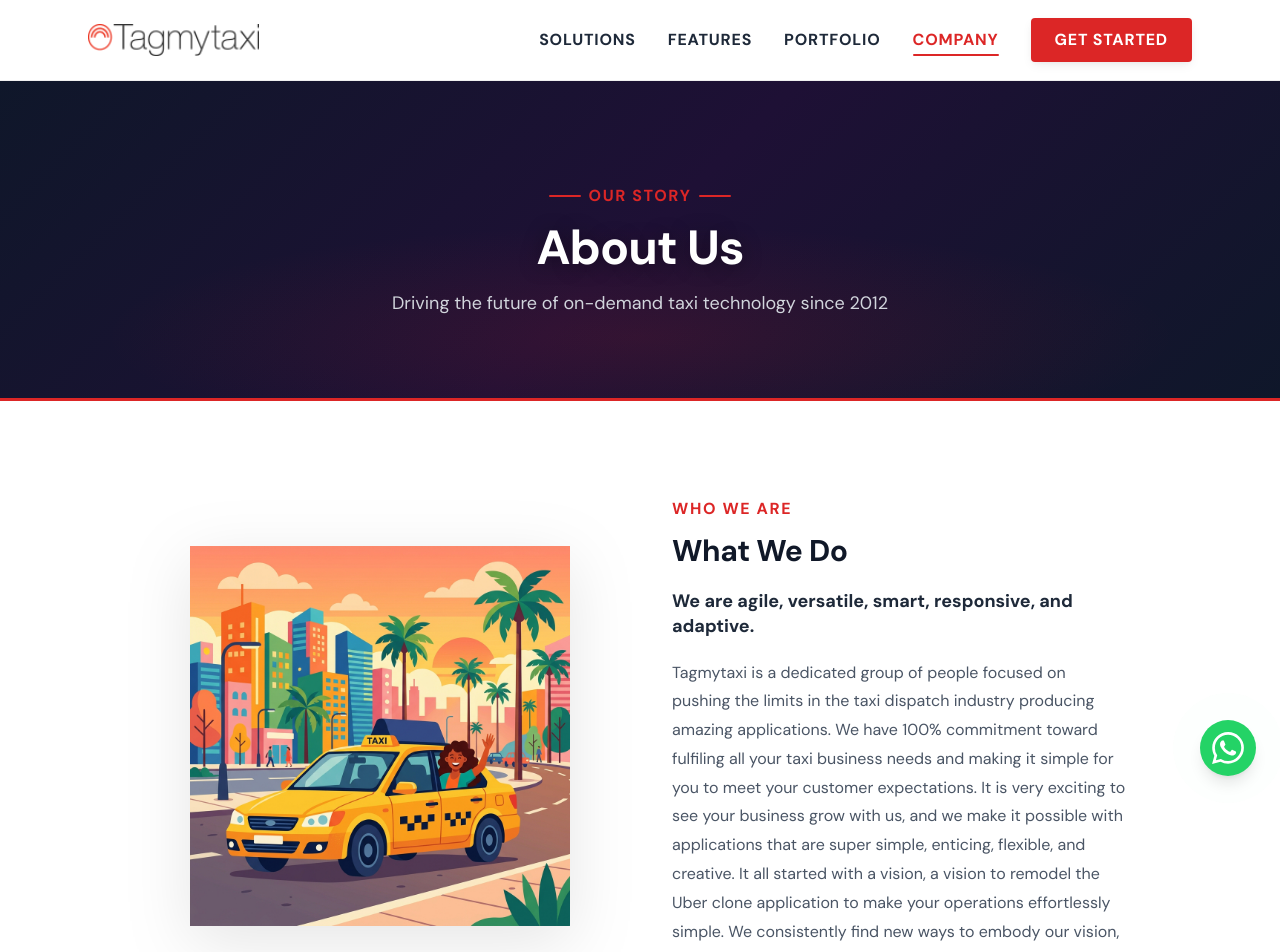
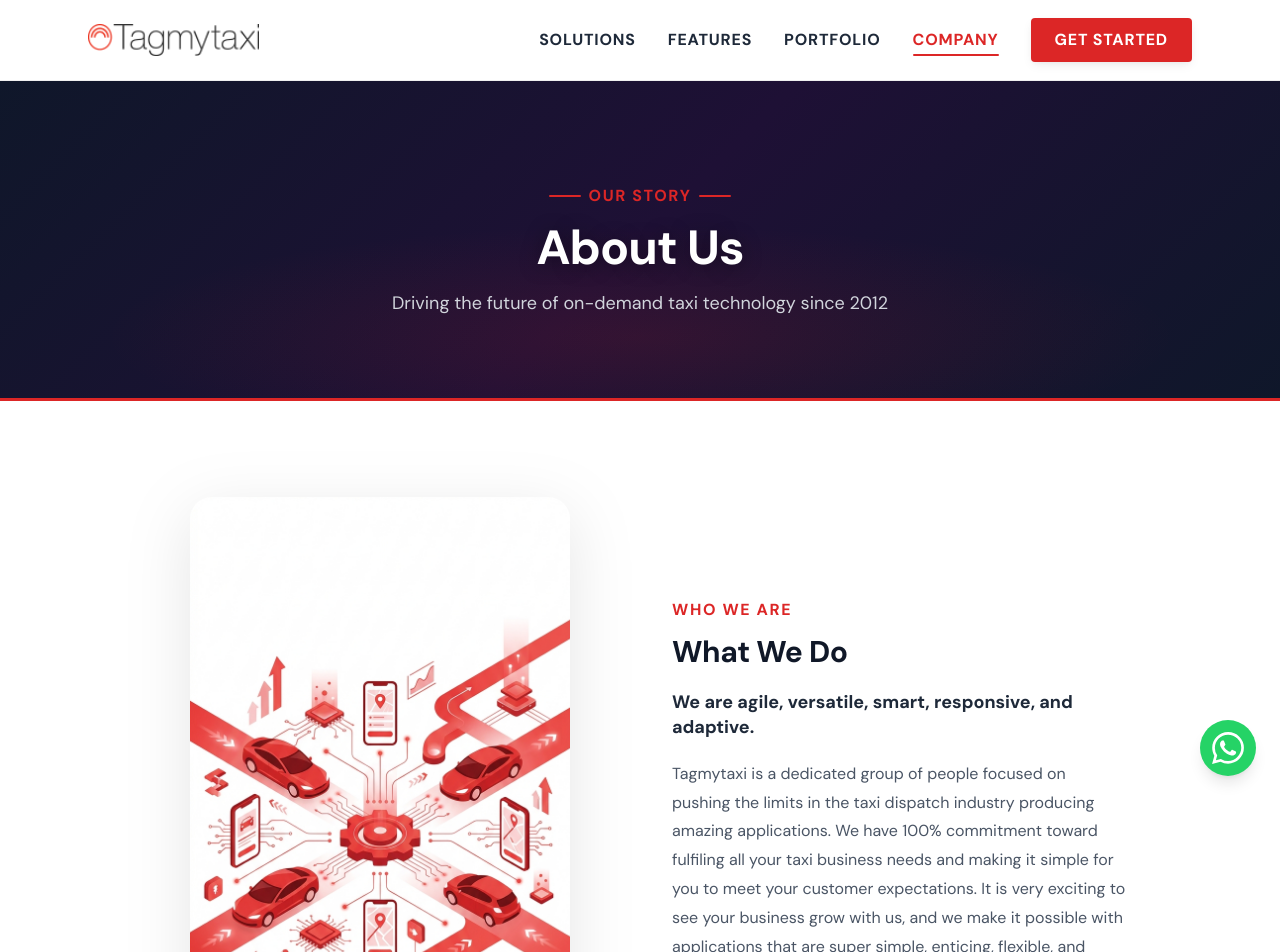
Before and after one commit to XLevelsUp/tag-my-taxi, a Next.js app: page /about in a window 1280 px wide. Shown: the top 952 px of the page. Built offline with nearby package versions, Linux system fonts and the light colour scheme.

Commit message:
updated about us images

```diff
--- a/src/app/about/page.tsx
+++ b/src/app/about/page.tsx
@@ -116,11 +116,11 @@ export default function AboutPage() {
             <div className="grid md:grid-cols-2 gap-8 md:gap-16 items-center">
               <FadeIn delay={0.2} direction="right" className="flex justify-center">
                 <Image
-                  src="/taxi_ride_illustration.png"
+                  src="/aboutus.png"
                   alt="What We Do"
                   width={380}
                   height={340}
-                  className="object-contain"
+                  className="object-contain rounded-3xl"
                   style={{ filter: 'drop-shadow(0 16px 32px rgba(0,0,0,0.10))' }}
                 />
               </FadeIn>
@@ -369,11 +369,11 @@ export default function AboutPage() {
               </FadeIn>
               <FadeIn delay={0.4} direction="left" className="flex justify-center">
                 <Image
-                  src="/phone_app_illustration.png"
+                  src="/aboutus2.png"
                   alt="How We Work"
                   width={380}
                   height={340}
-                  className="object-contain"
+                  className="object-contain rounded-3xl"
                   style={{ filter: 'drop-shadow(0 16px 32px rgba(0,0,0,0.10))' }}
                 />
               </FadeIn>
```
Also changed, not shown: public/aboutus.png (added), public/aboutus2.png (added).
